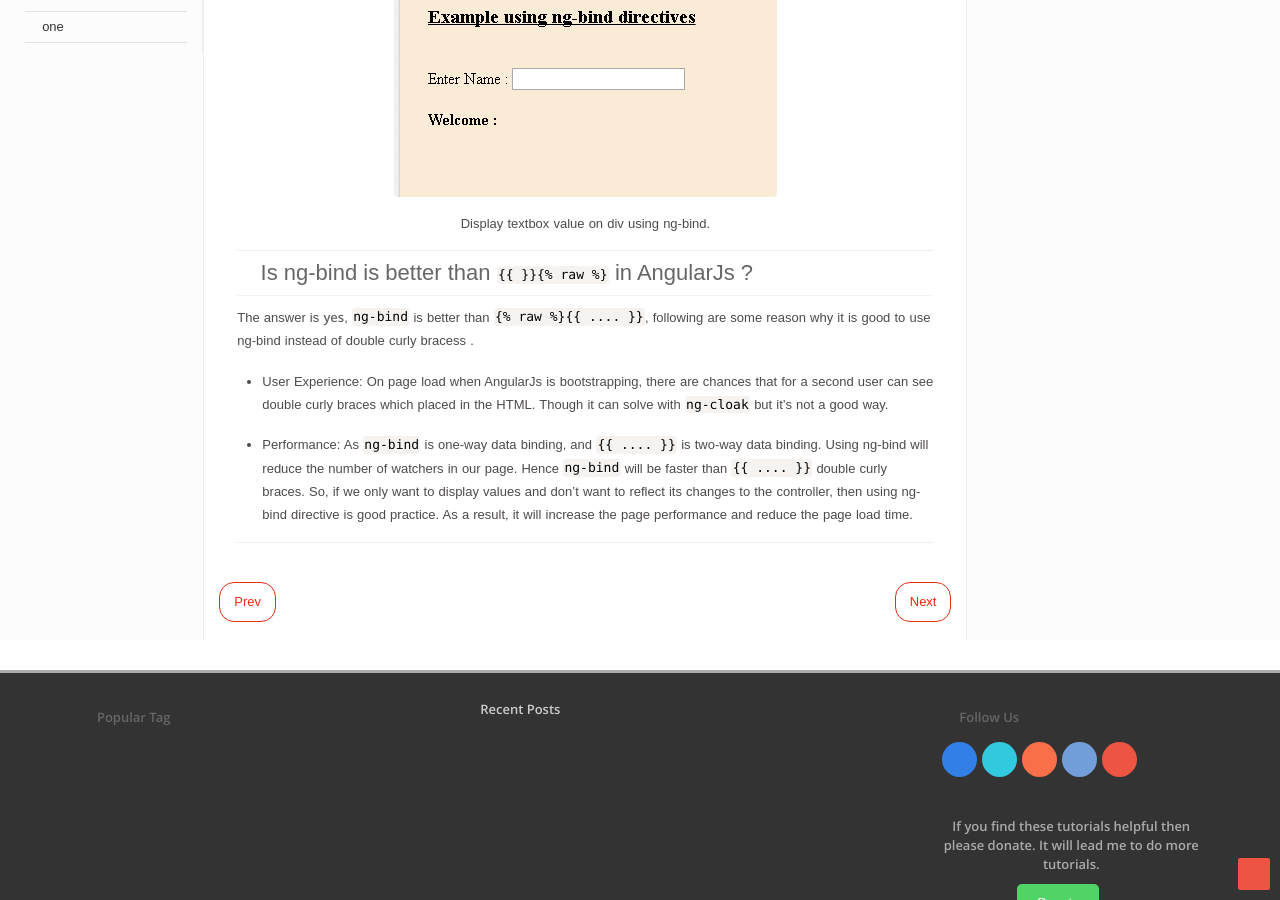
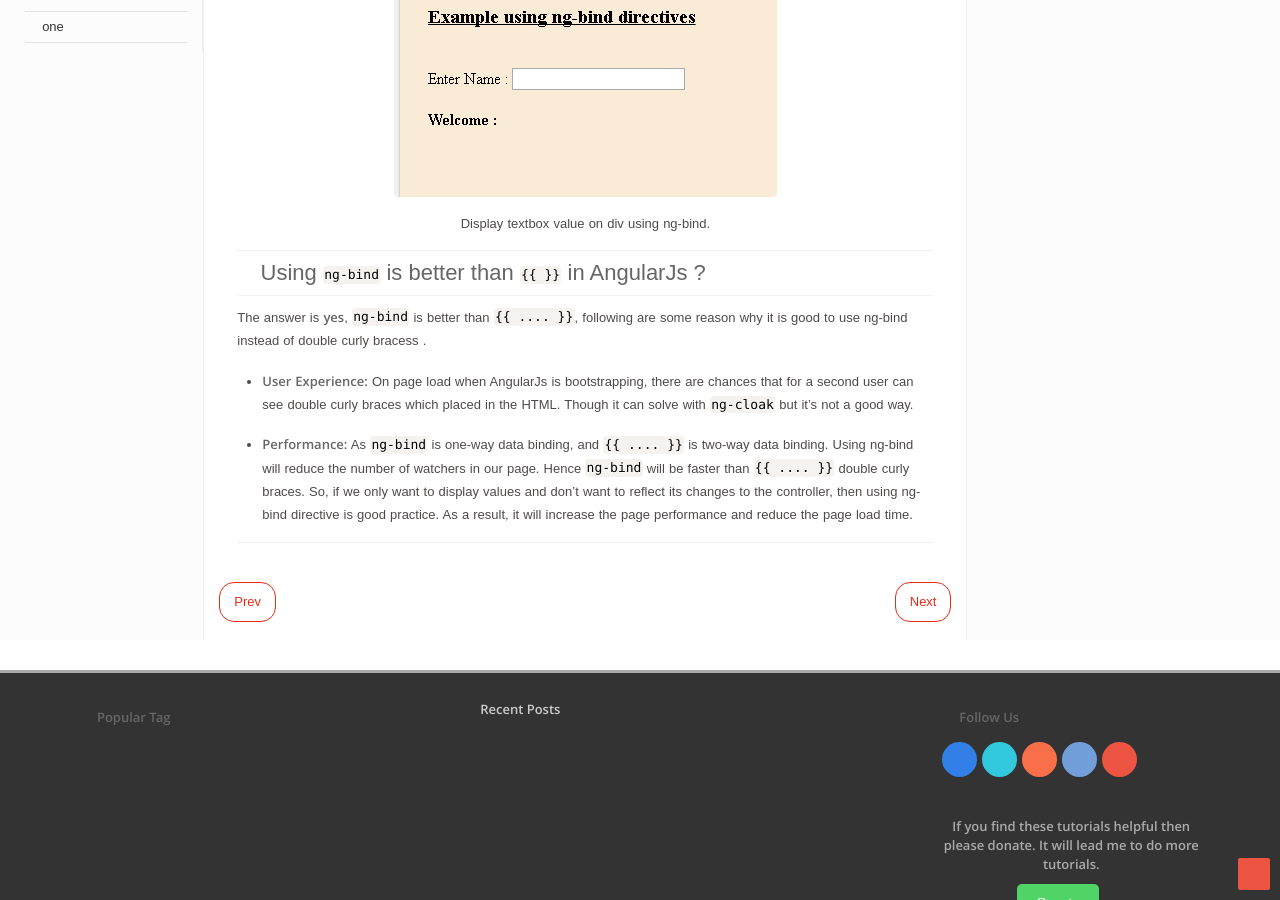
Before and after one commit to angular4pro/angular4pro.github.io, a Jekyll site: the page built from _posts/2017-10-2-ng-bind.md, in a window 1280 px wide and 900 px high, scrolled down 1207 px. Built offline with Jekyll 4.4.1, drawn with Linux system fonts in a browser that asks for light colours; some web fonts are replaced.

Commit message:
Update 2017-10-2-ng-bind.md

````diff
--- a/_posts/2017-10-2-ng-bind.md
+++ b/_posts/2017-10-2-ng-bind.md
@@ -47,12 +47,12 @@ Display textbox value on div using ng-bind.
 ---
 
 
-## <i class="fa fa-angle-double-right color"></i> Is ng-bind is better than ```{% raw %}{{ }}{% raw %}``` in AngularJs ?
+## <i class="fa fa-angle-double-right color"></i> Using `ng-bind` is better than ```{% raw %}{{ }}{% endraw %}``` in AngularJs ?
 
 The answer is **yes**, `ng-bind` is better than ```{% raw %}{{ .... }}{% endraw %}```, following are some reason why it is good to use ng-bind instead of double curly bracess {{}}.
 
-* User Experience: On page load when AngularJs is bootstrapping, there are chances that for a second user can see double curly braces {{}} which placed in the HTML. Though it can solve with `ng-cloak` but it's not a good way.
+* **User Experience:** On page load when AngularJs is bootstrapping, there are chances that for a second user can see double curly braces {{}} which placed in the HTML. Though it can solve with `ng-cloak` but it's not a good way.
 
-* Performance: As `ng-bind` is one-way data binding, and ```{% raw %}{{ .... }}{% endraw %}``` is two-way data binding. Using ng-bind will reduce the number of watchers in our page. Hence `ng-bind` will be faster than ```{% raw %}{{ .... }}{% endraw %}``` double curly braces. So, if we only want to display values and don't want to reflect its changes to the controller, then using ng-bind directive is good practice. As a result, it will increase the page performance and reduce the page load time.
+* **Performance:** As `ng-bind` is one-way data binding, and ```{% raw %}{{ .... }}{% endraw %}``` is two-way data binding. Using ng-bind will reduce the number of watchers in our page. Hence `ng-bind` will be faster than ```{% raw %}{{ .... }}{% endraw %}``` double curly braces. So, if we only want to display values and don't want to reflect its changes to the controller, then using ng-bind directive is good practice. As a result, it will increase the page performance and reduce the page load time.
 
 ---
````
